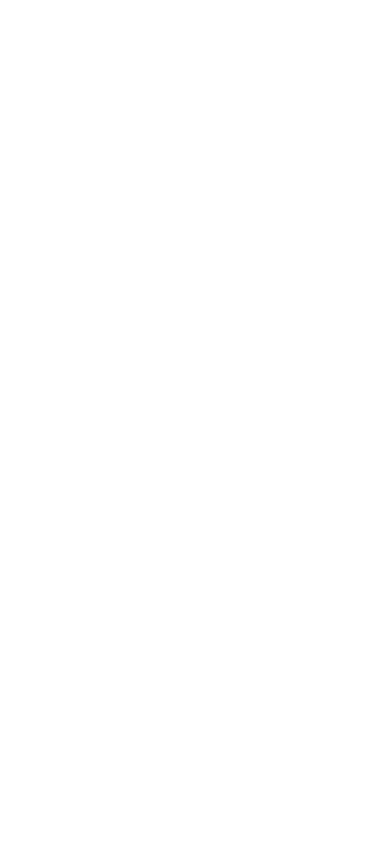
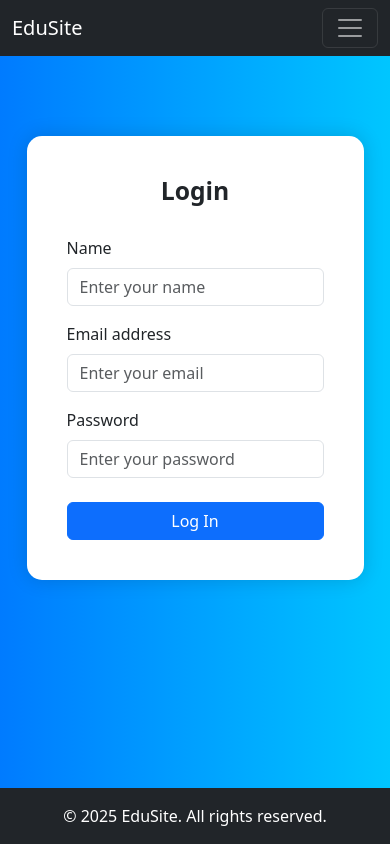
Before and after one commit to mirahmad-56/my-website, a plain HTML site: page login.html in a window 390 px wide. Drawn offline with nearby package versions, Linux system fonts and the light colour scheme.

Commit message:
Made mobile responsive and added hero section

```diff
--- a/login.html
+++ b/login.html
@@ -1,11 +1,91 @@
-<!DOCTYPE html>
+<!doctype html>
 <html lang="en">
-<head>
-    <meta charset="UTF-8">
-    <meta name="viewport" content="width=device-width, initial-scale=1.0">
-    <title>login now</title>
-</head>
-<body>
-    <h1></h1>
-</body>
+  <head>
+    <meta charset="utf-8" />
+    <meta name="viewport" content="width=device-width, initial-scale=1" />
+    <title>Login | EduSite</title>
+    <link href="https://cdn.jsdelivr.net/npm/bootstrap@5.3.7/dist/css/bootstrap.min.css" rel="stylesheet" />
+    <link rel="stylesheet" href="new.css" />
+    <style>
+      body {
+        background: linear-gradient(to right, #007bff, #00c6ff);
+        min-height: 100vh;
+        display: flex;
+        flex-direction: column;
+      }
+
+      .login-form {
+        max-width: 420px;
+        margin: auto;
+        padding: 40px;
+        background-color: white;
+        border-radius: 15px;
+        box-shadow: 0 0 20px rgba(0, 0, 0, 0.15);
+        margin-top: 80px;
+        margin-bottom: 40px;
+      }
+
+      .login-form h2 {
+        margin-bottom: 30px;
+        font-weight: 600;
+      }
+
+      footer {
+        margin-top: auto;
+      }
+    </style>
+  </head>
+  <body>
+
+    <nav class="navbar navbar-expand-lg navbar-dark bg-dark">
+      <div class="container">
+        <a class="navbar-brand" href="index.html">EduSite</a>
+        <button class="navbar-toggler" type="button" data-bs-toggle="collapse" data-bs-target="#navbarNav">
+          <span class="navbar-toggler-icon"></span>
+        </button>
+        <div class="collapse navbar-collapse" id="navbarNav">
+          <ul class="navbar-nav ms-auto">
+            <li class="nav-item">
+              <a class="nav-link" href="index.html">Home</a>
+            </li>
+            <li class="nav-item">
+              <a class="nav-link" href="education.html">Education</a>
+            </li>
+            <li class="nav-item">
+              <a class="nav-link" href="help.html">Help</a>
+            </li>
+            <li class="nav-item">
+              <a class="nav-link active" href="login.html">Login</a>
+            </li>
+          </ul>
+        </div>
+      </div>
+    </nav>
+
+
+    <div class="login-form">
+      <h2 class="text-center">Login</h2>
+      <form>
+        <div class="mb-3">
+          <label for="name" class="form-label">Name</label>
+          <input type="text" class="form-control" id="name" placeholder="Enter your name" required />
+        </div>
+        <div class="mb-3">
+          <label for="email" class="form-label">Email address</label>
+          <input type="email" class="form-control" id="email" placeholder="Enter your email" required />
+        </div>
+        <div class="mb-4">
+          <label for="password" class="form-label">Password</label>
+          <input type="password" class="form-control" id="password" placeholder="Enter your password" required />
+        </div>
+        <button type="submit" class="btn btn-primary w-100">Log In</button>
+      </form>
+    </div>
+
+    <footer class="bg-dark text-white text-center py-3">
+      <p class="mb-0">&copy; 2025 EduSite. All rights reserved.</p>
+    </footer>
+
+    <script src="https://cdn.jsdelivr.net/npm/bootstrap@5.3.7/dist/js/bootstrap.bundle.min.js"></script>
+  </body>
 </html>
```
